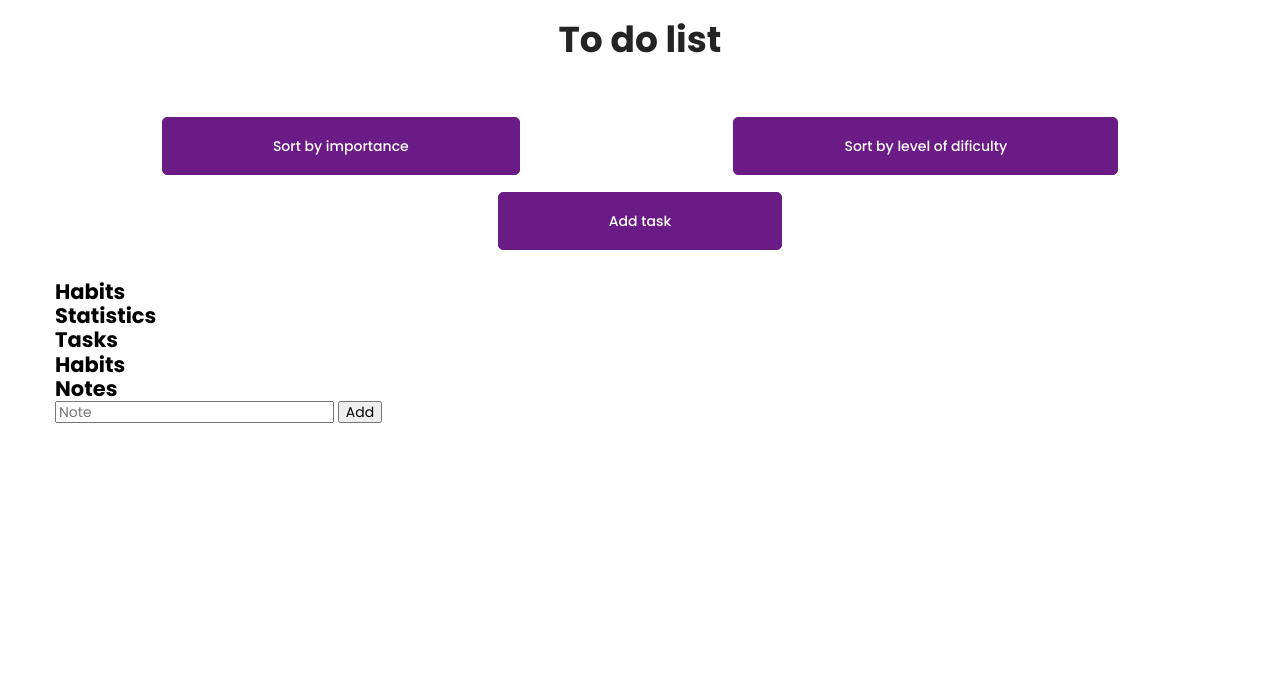
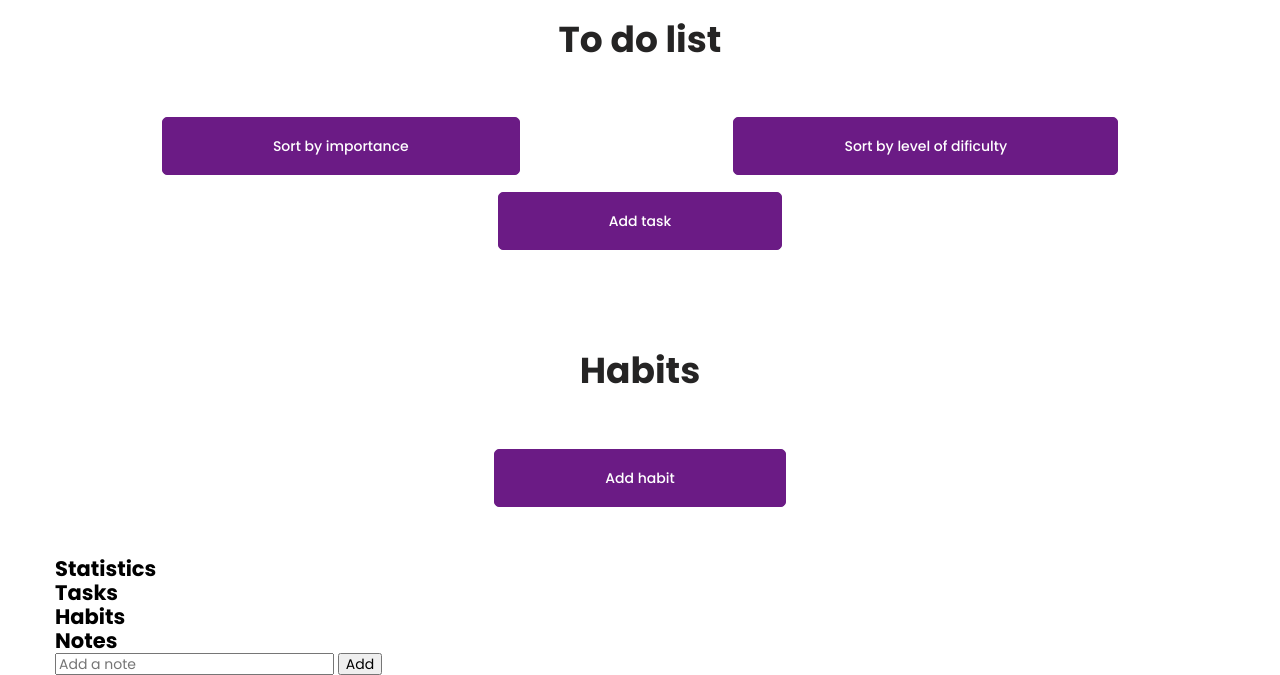
Before and after one commit to NikaDeeva/Python-tasks, a Flask app: page / in a window 1280 px wide. Shown: the part 145-820 px from the top of the page. Before the commit the page ends 568 px from the top, so only its background shows below. Run offline with Flask 3, Linux system fonts and the light colour scheme.

Commit message:
habits frontend

```diff
--- /dev/null
+++ b/static/habits_modal.js
@@ -0,0 +1,21 @@
+(() => {
+  const refs = {
+    openModalBtn: document.querySelector('[data-modalHabit-open]'),
+    closeModalBtn: document.querySelector('[data-modalHabit-close]'),
+    modal: document.querySelector('[data-modalHabit]'),
+  };
+
+  refs.openModalBtn.addEventListener('click', toggleModal);
+  refs.closeModalBtn.addEventListener('click', toggleModal);
+
+  refs.modal.addEventListener('click', function (event) {
+    if (event.target === refs.modal) {
+      toggleModal();
+    }
+  });
+
+  function toggleModal() {
+    refs.modal.classList.toggle('is-hidden');
+    document.body.classList.toggle('no-scroll');
+  }
+})();
--- a/static/styles.css
+++ b/static/styles.css
@@ -89,7 +89,7 @@ img {
 
 .todo {
   padding-top: 20px;
-  padding-bottom: 30px;
+  padding-bottom: 50px;
 }
 .todo__title {
   font-size: 36px;
@@ -197,6 +197,7 @@ img {
   margin-left: 40px;
 }
 .modal__input, .modal__level {
+  margin-top: 10px;
   border-radius: 5px;
   border: 1px solid #fff;
   background-color: transparent;
@@ -238,4 +239,17 @@ img {
 .modal__save:hover, .modal__save:focus {
   background-color: transparent;
   color: #6b1b85;
+}
+
+.habits {
+  padding-top: 50px;
+  padding-bottom: 50px;
+}
+.habits__select {
+  margin-top: 15px;
+  cursor: pointer;
+  max-width: 200px;
+}
+.habits__option {
+  cursor: pointer;
 }/*# sourceMappingURL=styles.css.map */
--- a/static/styles.scss
+++ b/static/styles.scss
@@ -82,7 +82,7 @@ img{
 }
 .todo{
     padding-top: 20px;
-    padding-bottom: 30px;
+    padding-bottom: 50px;
     &__title{
         font-size: 36px;
         font-weight: 700;
@@ -208,7 +208,7 @@ img{
     margin-left: 40px;
 }
 &__input, &__level{
-    // margin-top: 50px;
+    margin-top: 10px;
     // margin-left: 40px;
         border-radius: 5px;
         border: 1px solid #fff;
@@ -249,3 +249,15 @@ img{
         color: #6b1b85;
     }
 }
+.habits{
+    padding-top: 50px;
+    padding-bottom: 50px;
+    &__select{
+        margin-top: 15px;
+        cursor: pointer;
+        max-width: 200px;
+    }
+    &__option{
+        cursor: pointer;
+    }
+}
--- a/templates/index.html
+++ b/templates/index.html
@@ -67,8 +67,37 @@
         </section>
 
          <section class="habits container">
-         <h2 class="habits__title">Habits</h2>
+         <h2 class="todo__title">Habits</h2>
          <ul id="habitList" class="habits__list"></ul>
+         <button data-modalHabit-open class="todo__add-btn">Add habit</button>
+         <div data-modalHabit class="backdrop is-hidden">
+    <div class="modal">
+        <button class="modal__close" data-modalHabit-close>
+             <svg class="modal__icon icon-cross"><use xlink:href="#icon-cross"></use></svg>
+        </button>
+        <h3 class="modal__title">New habit</h3>
+        <form class="modal__wrap" id="habitForm">
+            <label class="modal__label">
+                Habit name
+        <input id="habittaskName" placeholder="Enter a habit" class="modal__input" type="text">
+        </label>
+        <label class="modal__label">
+            Category
+            <select name="category" id="habitCategory" class="habits__select">
+                <option class="habits__option" value="health">Health</option>
+                <option class="habits__option" value="study">Study</option>
+                <option class="habits__option" value="personalGrowth">Personal growth</option>
+                <option class="habits__option" value="dailyRoutine">Daily routine</option>
+                <option class="habits__option" value="hobbies">Hobbies</option>
+                <option class="habits__option" value="productivity">Productivity</option>
+            </select>
+        </label>
+        <div class="modal__save-wrap">
+        <button class="modal__save" type="submit" id="saveBtn">Save</button>
+        </div>
+        </form>
+    </div>
+</div>
          </section>
 
          <section class="stats container">
@@ -85,7 +114,7 @@
 
          <section class="notes container">
             <h2 class="notes__title">Notes</h2>
-               <input id="noteInput" placeholder="Note">
+               <input id="noteInput" placeholder="Add a note">
         <button onclick="addNote()" class="notes__btn">Add</button>
         <ul id="noteList" class="notes__list"></ul>
          </section>
@@ -93,4 +122,5 @@
     <footer></footer>
 
     <script src="/static/modal.js" type="module"></script>
+    <script src="/static/habits_modal.js" type="module"></script>
 </body>
```
Also changed, not shown: 1 other file.
